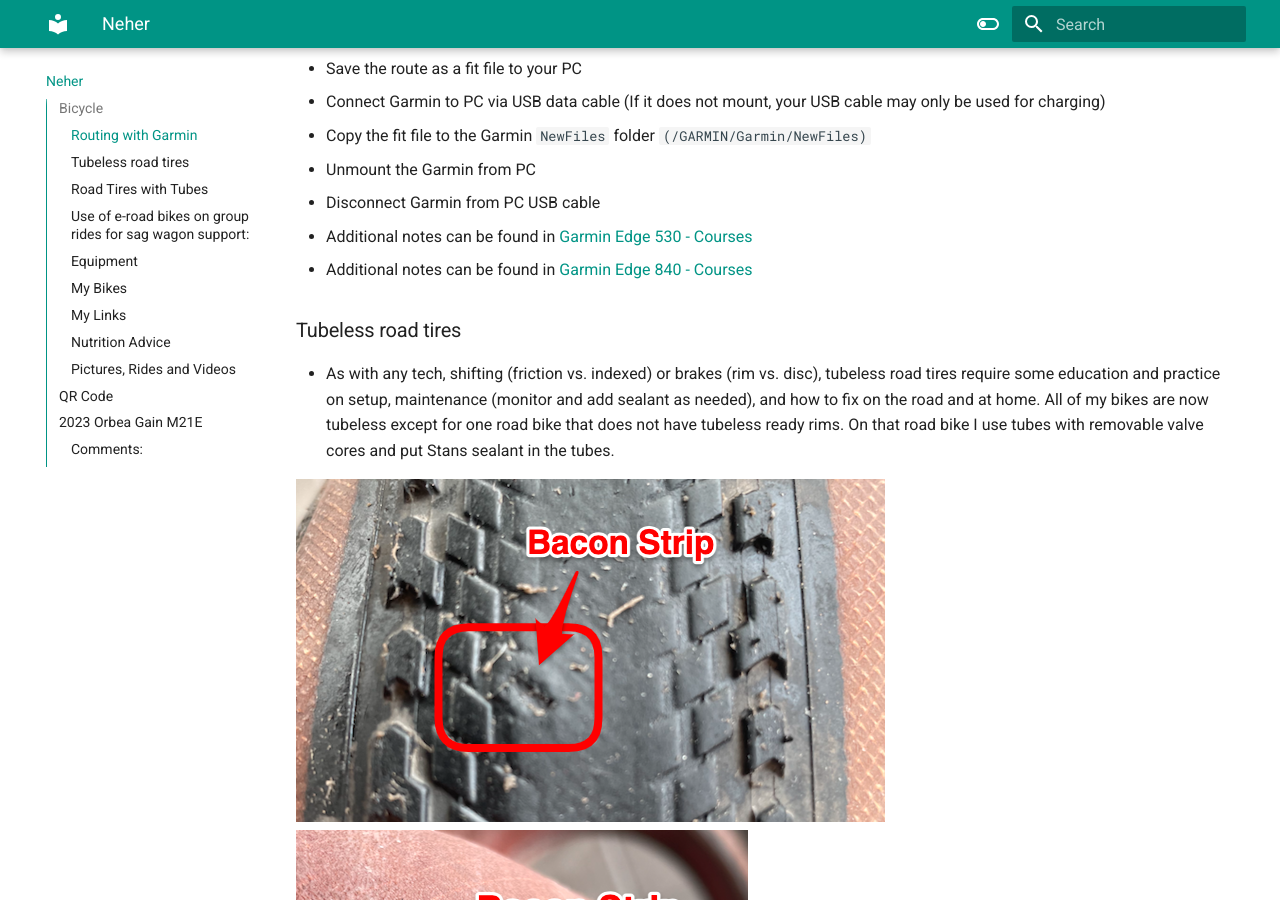
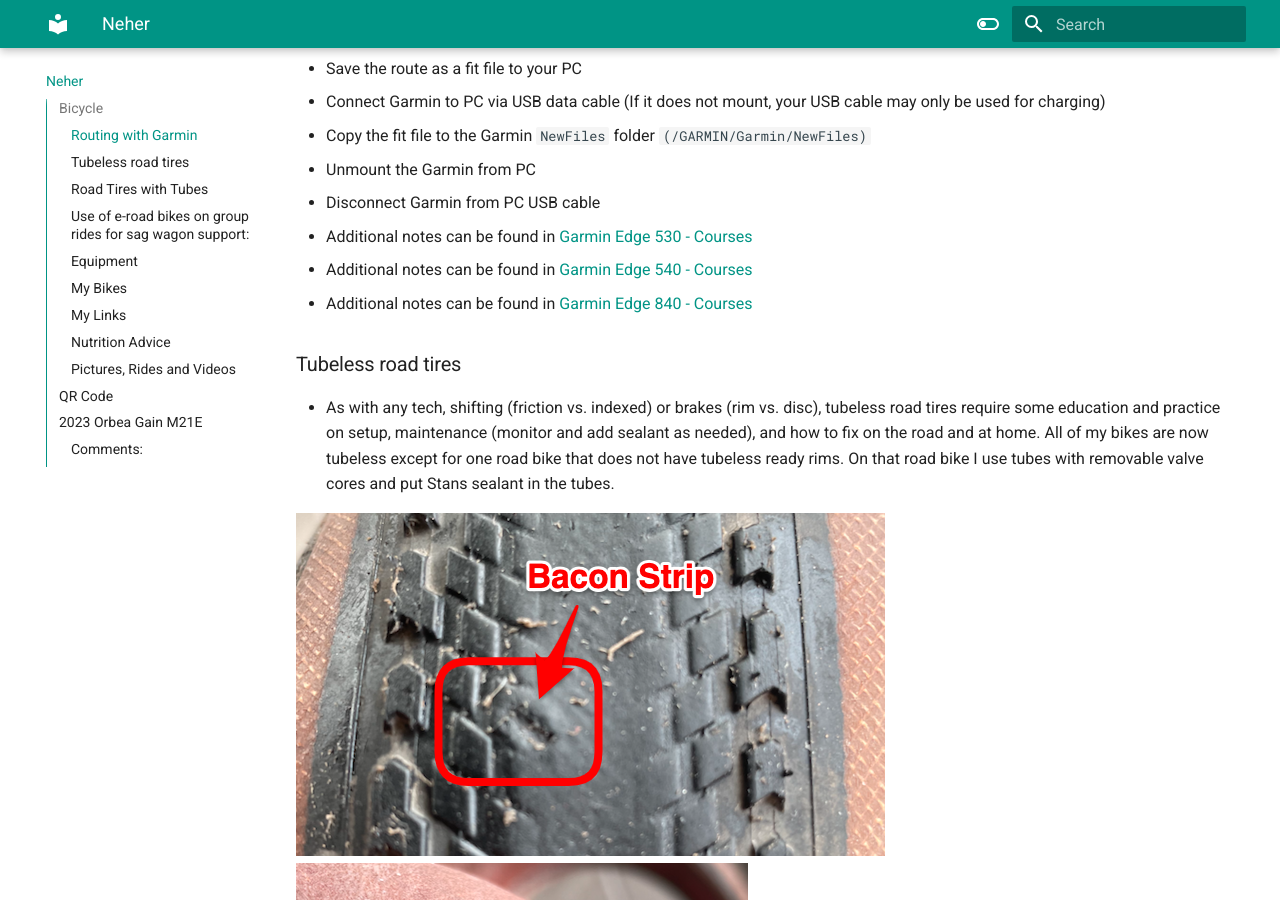
Before and after one commit to rneher-igel/Neher, an MkDocs documentation site: the page built from docs/index.md, in a window 1280 px wide and 900 px high, scrolled down 1799 px. Built offline with MkDocs 1.6.1 and Material for MkDocs 9.7.7, drawn with Linux system fonts in a browser that asks for light colours.

Commit message:
Garmin Edge 540

```diff
--- a/docs/index.md
+++ b/docs/index.md
@@ -49,6 +49,7 @@ Measurement Id: G-9LJPNGE4R5
 - Unmount the Garmin from PC
 - Disconnect Garmin from PC USB cable
 - Additional notes can be found in [Garmin Edge 530 - Courses](https://www8.garmin.com/manuals/webhelp/edge530/EN-US/GUID-7416CBA5-CEA0-45A5-B7D8-4D9B36419E6B.html)
+- Additional notes can be found in [Garmin Edge 540 - Courses](https://www8.garmin.com/manuals/webhelp/GUID-17DE938E-466A-4746-BDBF-7A6FC1B3A32C/EN-US/GUID-7416CBA5-CEA0-45A5-B7D8-4D9B36419E6B.html)
 - Additional notes can be found in [Garmin Edge 840 - Courses](https://www8.garmin.com/manuals/webhelp/GUID-16B12CFE-F96E-4DE9-9F5F-8C4A5936D3B9/EN-US/GUID-7416CBA5-CEA0-45A5-B7D8-4D9B36419E6B.html)
 
 
```
